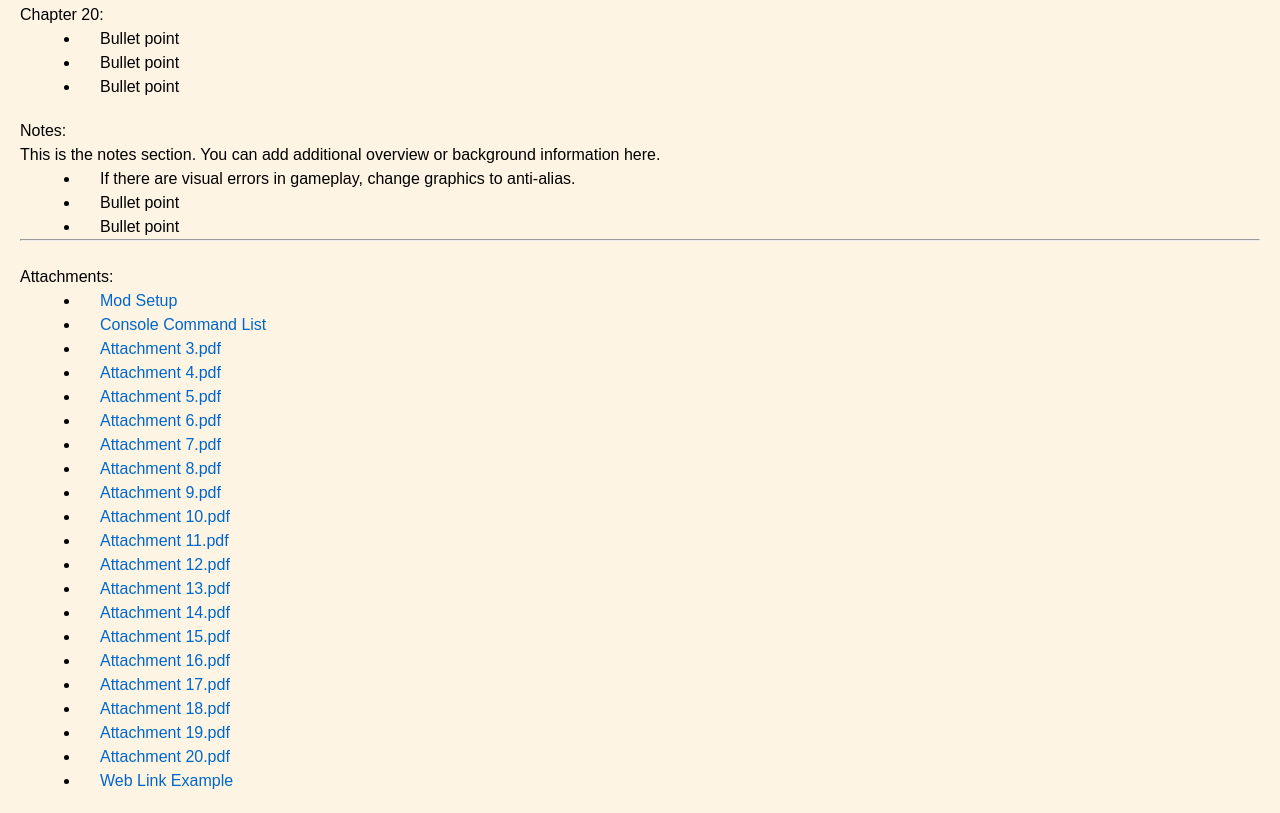
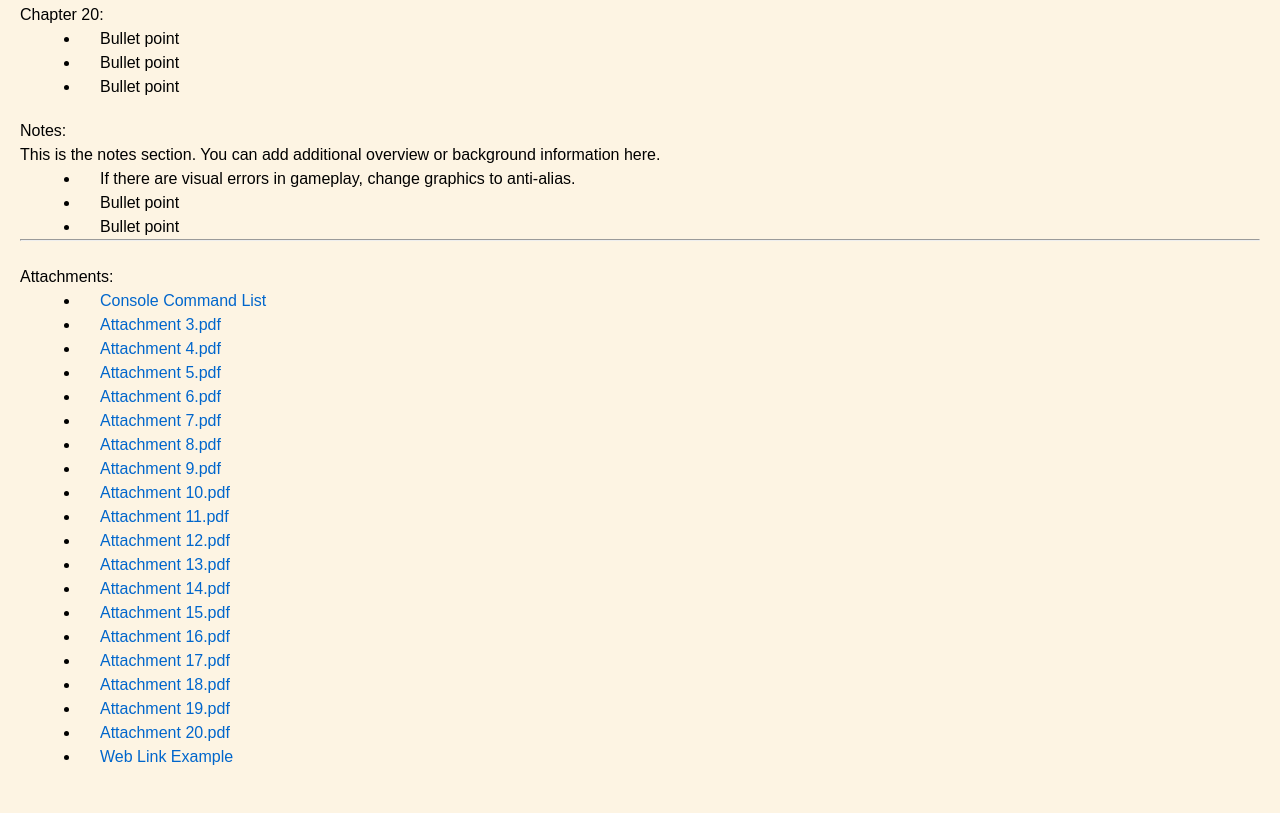
Before and after one commit to EX070694/Witcher-3, a plain HTML site: page index.html in a window 1280 px wide. Shown: the part 2431-3244 px from the top of the page. After the commit the page ends 3220 px from the top, so only its background shows below. Drawn offline with Linux system fonts and the light colour scheme.

Commit message:
Update index.html

```diff
--- a/index.html
+++ b/index.html
@@ -298,7 +298,6 @@
     <div class="attachments">
         <h1>Attachments:</h1>
         <ul>
-            <li><a href="Mod_Setup.txt" target="_blank">Mod Setup</a></li>
             <li><a href="ConsoleCommands.xlsx" target="_blank">Console Command List</a></li>
             <li><a href="Attachment_3.pdf" target="_blank">Attachment 3.pdf</a></li>
             <li><a href="Attachment_4.pdf" target="_blank">Attachment 4.pdf</a></li>
```
